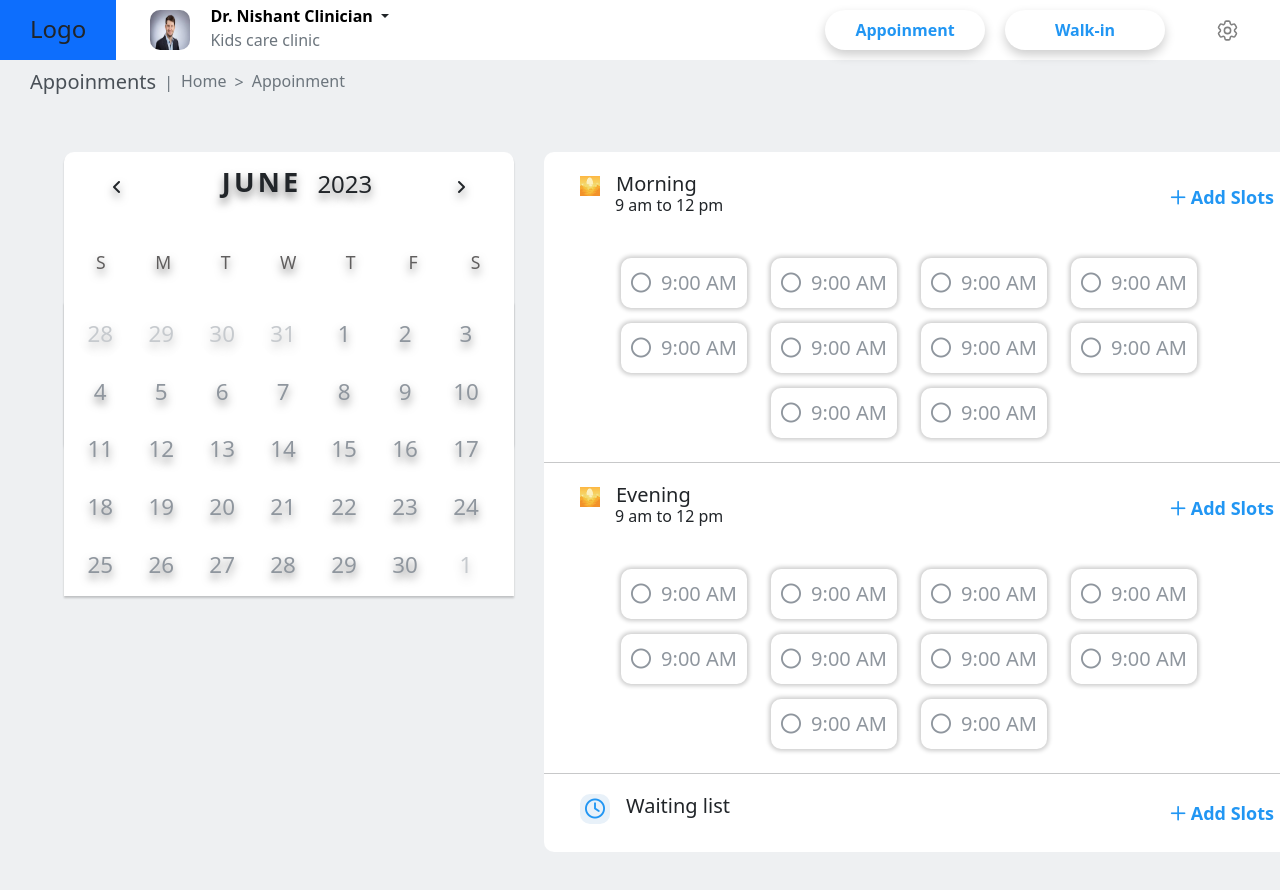
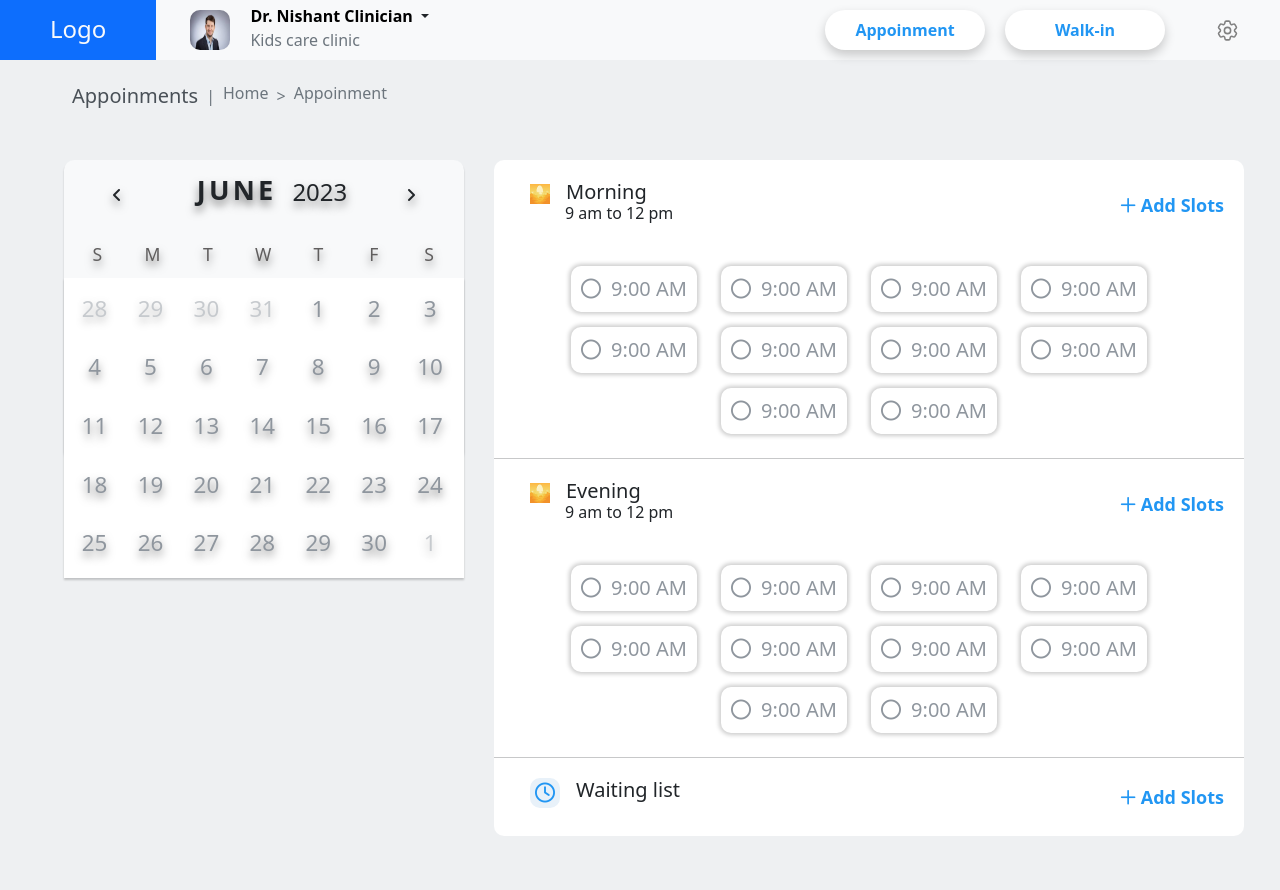
Before and after one commit to Anjali-Singh02/Appoinment_Cal, a plain HTML site: page index.html in a window 1280 px wide. After the commit the page ends 861 px from the top, so only its background shows below. Drawn offline with nearby package versions, Linux system fonts and the light colour scheme.

Commit message:
final update

```diff
--- a/style.css
+++ b/assets/style.css
@@ -7,16 +7,8 @@
 	background-color: #eef0f2;
 }
 
-.nav-bar {
-	display: flex;
-	background: #fff;
-	height: 60px;
-}
-
 .logo {
-	/* width: 120px; */
-	padding: 15px 30px;
-	margin: 0;
+	padding: 15px 50px;
 	height: 60px;
 }
 .profile-img {
@@ -37,36 +29,33 @@
 	border-radius: 20px;
 	box-shadow: 0 5px 11px 0px rgba(0, 0, 0, 0.2);
 }
-
+.button-container button:hover{
+	background: #2196f3;
+	color: #ffffff;
+}
 .setting-icon {
 	width: 25px;
 	height: 25px;
 	color: gray;
 	margin: auto 30px;
+	cursor: pointer;
 }
-.sub-header-container {
-	display: flex;
-	align-items: center;
-	padding: 10px 30px;
-}
+
 .sub-header-container h5 {
 	color: #495057;
 }
 .content-container {
 	display: flex;
 	width: 90%;
-	margin: 40px auto;
+	margin: 20px auto;
 	justify-content: space-between;
 }
 /* Calendar section */
 .calendar-section {
 	border-radius: 10px;
-	max-width: 450px;
-	text-align: center;
+	max-width: 400px;
 	width: 100%;
-
 	height: 300px;
-	background: #fff;
 	box-shadow: 0 2px 2px rgba(0, 0, 0, 0.2);
 }
 
@@ -103,7 +92,7 @@
 
 .weekdays {
 	width: 100%;
-	height: 5rem;
+	height: 3rem;
 	padding: 0 0.4rem;
 	display: flex;
 	align-items: center;
@@ -123,9 +112,8 @@
 
 .days {
 	width: 100%;
-	display: flex;
-	flex-wrap: wrap;
 	padding: 0.2rem;
+	height: 300px;
 	color: #8f969e;
 	background: #ffffff;
 	box-shadow: 0 2px 2px rgba(0, 0, 0, 0.2);
@@ -133,9 +121,9 @@
 
 .days div {
 	font-size: 1.4rem;
-	margin: 0.3rem;
-	width: calc(20.2rem / 7);
-	height: 3rem;
+	margin: 0.7rem;
+	width: calc(15.2rem / 7);
+	height: 2rem;
 	margin-left: 10px;
 	display: flex;
 	background: #ffffff;
@@ -143,7 +131,7 @@
 	align-items: center;
 	text-shadow: 0 0.3rem 0.5rem rgba(0, 0, 0, 0.5);
 	transition: background-color 0.2s;
-	border-radius: 30px;
+	border-radius: 50px;
 }
 
 .days div:hover:not(.today) {
@@ -162,7 +150,6 @@
 .today {
 	background-color: #167e56;
 }
-
 .schedule-section {
 	border-radius: 10px;
 	background: #fff;
@@ -179,6 +166,10 @@
 	color: #2196f3;
 	font-weight: 700;
 	font-size: large;
+
+}
+.add-slots-container button:hover{
+	color: #2667ff;
 }
 .add-slots-container p {
 	padding-left: 35px;
@@ -190,7 +181,7 @@
 	text-align: center;
 }
 .schedule-slots-container button {
-	padding: 10px 10px;
+	padding: 8px 10px;
 	border-radius: 10px;
 	color: #8f969e;
 	background: #ffffff;
--- a/index.html
+++ b/index.html
@@ -5,7 +5,7 @@
 		<meta name="viewport" content="width=device-width, initial-scale=1.0" />
 		<title>Appoinment Schedule</title>
 		<!-- Css Link -->
-		<link rel="stylesheet" href="style.css" />
+		<link rel="stylesheet" href="/assets/style.css" />
 		<!-- Bootstrap Link -->
 		<link
 			href="https://cdn.jsdelivr.net/npm/bootstrap@5.3.0/dist/css/bootstrap.min.css"
@@ -13,6 +13,7 @@
 			integrity="sha384-9ndCyUaIbzAi2FUVXJi0CjmCapSmO7SnpJef0486qhLnuZ2cdeRhO02iuK6FUUVM"
 			crossorigin="anonymous"
 		/>
+		<!-- Font awesome link -->
 		<link
 			rel="stylesheet"
 			href="https://cdnjs.cloudflare.com/ajax/libs/font-awesome/6.4.0/css/all.min.css"
@@ -22,14 +23,14 @@
 		/>
 	</head>
 	<body class="body">
-		<nav class="nav-bar justify-content-between">
+		<nav class="nav-bar bg-body-tertiary d-flex  justify-content-between">
 			<div class="left-section d-flex">
 				<div class="logo-container">
-					<h4 class="logo bg-primary">Logo</h4>
+					<h4 class="logo bg-primary m-0 text-light">Logo</h4>
 				</div>
 				<div class="d-flex p-1">
 					<img
-						src="images.jpg"
+						src="/assets/images.jpg"
 						width="40px"
 						height="40px"
 						alt="profile-img"
@@ -53,30 +54,15 @@
 			<div class="right-section button-container d-flex">
 				<button>Appoinment</button>
 				<button>Walk-in</button>
-				<svg
-					xmlns="http://www.w3.org/2000/svg"
-					fill="none"
-					viewBox="0 0 24 24"
-					stroke-width="1.5"
-					stroke="currentColor"
-					class="setting-icon"
-				>
-					<path
-						stroke-linecap="round"
-						stroke-linejoin="round"
-						d="M9.594 3.94c.09-.542.56-.94 1.11-.94h2.593c.55 0 1.02.398 1.11.94l.213 1.281c.063.374.313.686.645.87.074.04.147.083.22.127.324.196.72.257 1.075.124l1.217-.456a1.125 1.125 0 011.37.49l1.296 2.247a1.125 1.125 0 01-.26 1.431l-1.003.827c-.293.24-.438.613-.431.992a6.759 6.759 0 010 .255c-.007.378.138.75.43.99l1.005.828c.424.35.534.954.26 1.43l-1.298 2.247a1.125 1.125 0 01-1.369.491l-1.217-.456c-.355-.133-.75-.072-1.076.124a6.57 6.57 0 01-.22.128c-.331.183-.581.495-.644.869l-.213 1.28c-.09.543-.56.941-1.11.941h-2.594c-.55 0-1.02-.398-1.11-.94l-.213-1.281c-.062-.374-.312-.686-.644-.87a6.52 6.52 0 01-.22-.127c-.325-.196-.72-.257-1.076-.124l-1.217.456a1.125 1.125 0 01-1.369-.49l-1.297-2.247a1.125 1.125 0 01.26-1.431l1.004-.827c.292-.24.437-.613.43-.992a6.932 6.932 0 010-.255c.007-.378-.138-.75-.43-.99l-1.004-.828a1.125 1.125 0 01-.26-1.43l1.297-2.247a1.125 1.125 0 011.37-.491l1.216.456c.356.133.751.072 1.076-.124.072-.044.146-.087.22-.128.332-.183.582-.495.644-.869l.214-1.281z"
-					/>
-					<path
-						stroke-linecap="round"
-						stroke-linejoin="round"
-						d="M15 12a3 3 0 11-6 0 3 3 0 016 0z"
-					/>
+				<svg xmlns="http://www.w3.org/2000/svg"	fill="none"	viewBox="0 0 24 24"	stroke-width="1.5"stroke="currentColor" class="setting-icon">
+					<path stroke-linecap="round" stroke-linejoin="round" d="M9.594 3.94c.09-.542.56-.94 1.11-.94h2.593c.55 0 1.02.398 1.11.94l.213 1.281c.063.374.313.686.645.87.074.04.147.083.22.127.324.196.72.257 1.075.124l1.217-.456a1.125 1.125 0 011.37.49l1.296 2.247a1.125 1.125 0 01-.26 1.431l-1.003.827c-.293.24-.438.613-.431.992a6.759 6.759 0 010 .255c-.007.378.138.75.43.99l1.005.828c.424.35.534.954.26 1.43l-1.298 2.247a1.125 1.125 0 01-1.369.491l-1.217-.456c-.355-.133-.75-.072-1.076.124a6.57 6.57 0 01-.22.128c-.331.183-.581.495-.644.869l-.213 1.28c-.09.543-.56.941-1.11.941h-2.594c-.55 0-1.02-.398-1.11-.94l-.213-1.281c-.062-.374-.312-.686-.644-.87a6.52 6.52 0 01-.22-.127c-.325-.196-.72-.257-1.076-.124l-1.217.456a1.125 1.125 0 01-1.369-.49l-1.297-2.247a1.125 1.125 0 01.26-1.431l1.004-.827c.292-.24.437-.613.43-.992a6.932 6.932 0 010-.255c.007-.378-.138-.75-.43-.99l-1.004-.828a1.125 1.125 0 01-.26-1.43l1.297-2.247a1.125 1.125 0 011.37-.491l1.216.456c.356.133.751.072 1.076-.124.072-.044.146-.087.22-.128.332-.183.582-.495.644-.869l.214-1.281z"/>
+					<path stroke-linecap="round" stroke-linejoin="round" d="M15 12a3 3 0 11-6 0 3 3 0 016 0z"/>
 				</svg>
 			</div>
 		</nav>
 
 		<!-- sub header -->
-		<div class="sub-header-container">
+		<div class="sub-header-container d-flex align-content-center p-4 mx-5">
 			<h5>Appoinments</h5>
 			<span class="text-center m-2 mt-0 text-secondary">|</span>
 			<h6 class="text-secondary">Home</h6>
@@ -86,7 +72,7 @@
 		</div>
 
 		<div class="content-container">
-			<div class="calendar calendar-section">
+			<div class="calendar calendar-section text-center bg-light">
 				<div class="month">
 					<i class="fas fa-angle-left prev"></i>
 					<div class="date d-flex">
@@ -104,19 +90,17 @@
 					<div>F</div>
 					<div>S</div>
 				</div>
-				<div class="days"></div>
+				<div class="days d-flex flex-wrap "></div>
 			</div>
 			<div class="schedule-section">
 				<div>
-					<div
-						class="add-slots-container d-flex justify-content-between"
-					>
+					<div class="add-slots-container d-flex justify-content-between">
 						<div class="d-flex flex-column">
 							<span
 								><h5 class="d-flex">
 									<div class="mx-3">
 										<img
-											src="sunburst.jpg"
+											src="/assets/sunburst.jpg"
 											width="20px"
 											height="20px"
 											alt=""
@@ -173,7 +157,7 @@
 								><h5 class="d-flex">
 									<div class="mx-3">
 										<img
-											src="sunburst.jpg"
+											src="/assets/sunburst.jpg"
 											width="20px"
 											height="20px"
 											alt=""
```
Also changed, not shown: Appoinment_Page.jpeg (deleted), assets/images.jpg (renamed from images.jpg), assets/sunburst.jpg (renamed from sunburst.jpg).
